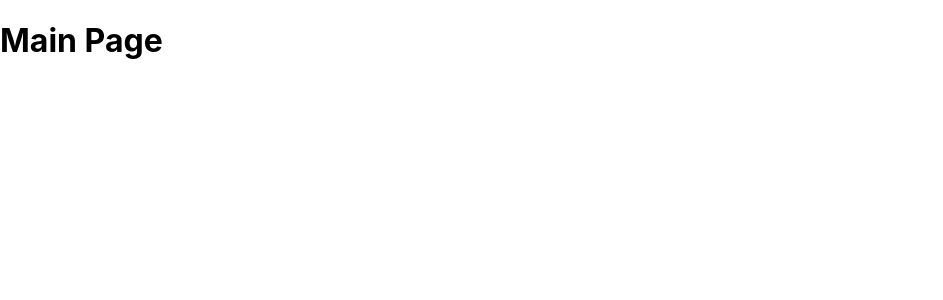
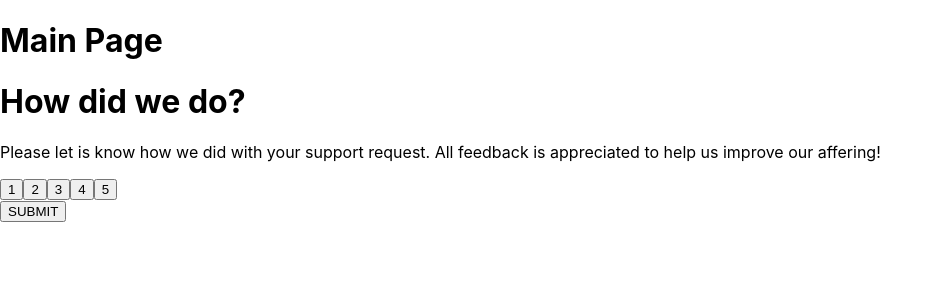
Before and after one commit to PieterJanDelbecke/interactive-react, a React (Create React App) app: page / in a window 1280 px wide. Shown: the top 300 px of the page, without its empty margins (0-943 px from the left). Built offline with nearby package versions, Linux system fonts and the light colour scheme.

Commit message:
added buttons

```diff
--- a/src/components/page.jsx
+++ b/src/components/page.jsx
@@ -1,8 +1,10 @@
+import RatingComponent from "./rating-component"
+
 const Page = () => {
     return (
         <>
         <h1> Main Page</h1>
-
+        <RatingComponent />
         </>
     )
 }
--- /dev/null
+++ b/src/components/rating-component.jsx
@@ -0,0 +1,58 @@
+import { useState } from "react";
+
+const RatingComponent = () => {
+  const [btn1, setBtn1] = useState(false);
+  const [btn2, setBtn2] = useState(false);
+  const [btn3, setBtn3] = useState(false);
+  const [btn4, setBtn4] = useState(false);
+  const [btn5, setBtn5] = useState(false);
+
+  const clickBtn1 = () => {
+    const stateBtn = btn1 === true ? false : true;
+    console.log("Btn1: ",stateBtn);
+    setBtn1(stateBtn);
+  };
+  const clickBtn2 = () => {
+    const stateBtn = btn2 === true ? false : true;
+    console.log("Btn2: ",stateBtn);
+    setBtn2(stateBtn);
+  };
+  const clickBtn3 = () => {
+    const stateBtn = btn3 === true ? false : true;
+    console.log("Btn3: ",stateBtn);
+    setBtn3(stateBtn);
+  };
+  const clickBtn4 = () => {
+    const stateBtn = btn4 === true ? false : true;
+    console.log("Btn4: ",stateBtn);
+    setBtn4(stateBtn);
+  };
+  const clickBtn5 = () => {
+    const stateBtn = btn5 === true ? false : true;
+    console.log("Btn5: ",stateBtn);
+    setBtn5(stateBtn);
+  };
+
+  const handleSubmit = ()=> {
+
+  }
+  return (
+    <>
+      <h1>How did we do?</h1>
+      <p>
+        Please let is know how we did with your support request. All feedback is
+        appreciated to help us improve our affering!
+      </p>
+      <div onSubmit={handleSubmit}>
+        <button onClick={clickBtn1}>1</button>
+        <button onClick={clickBtn2}>2</button>
+        <button onClick={clickBtn3}>3</button>
+        <button onClick={clickBtn4}>4</button>
+        <button onClick={clickBtn5}>5</button>
+      </div>
+      <button type="submit">SUBMIT</button>
+    </>
+  );
+};
+
+export default RatingComponent;
```
